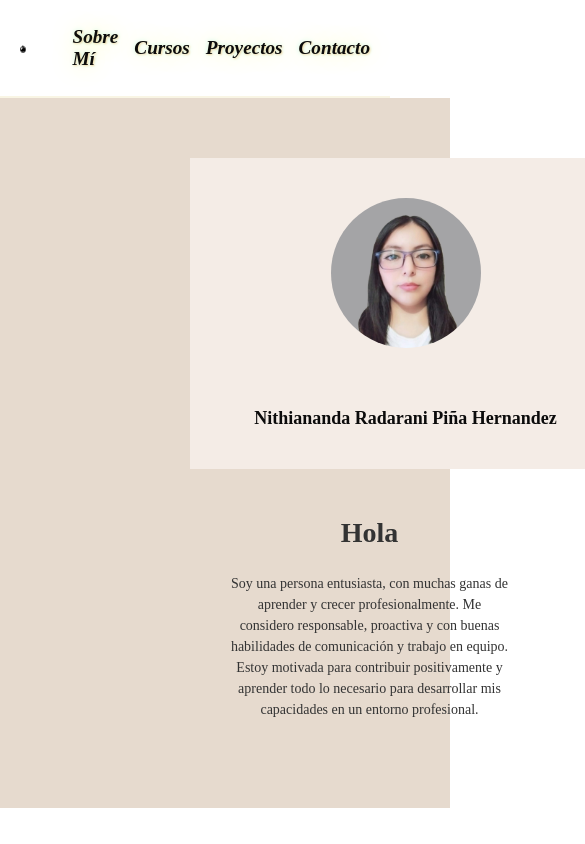
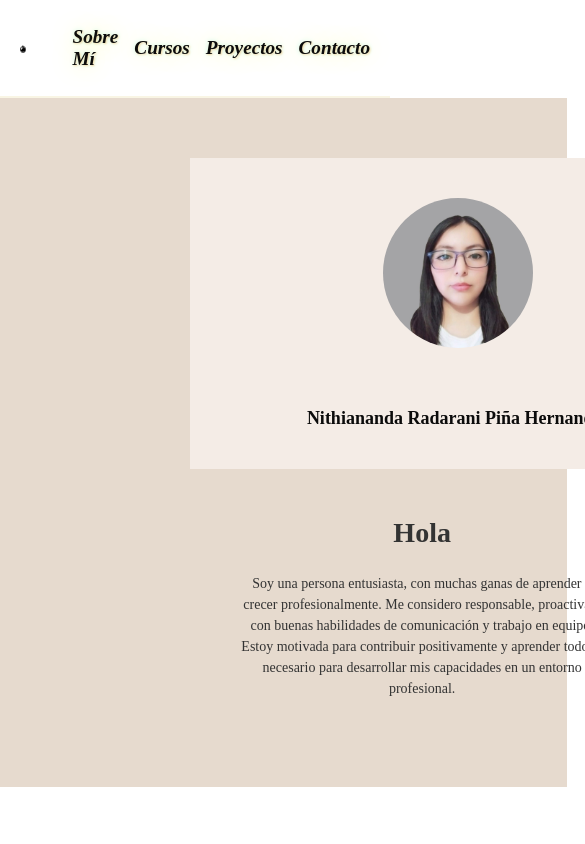
Before and after one commit to nithia341/pag, a React (Create React App) app: page /inicio in a window 390 px wide. Shown: the top 844 px of the page, 585 px wide, since content can reach past the window. Built offline with nearby package versions, Linux system fonts and the light colour scheme.

Commit message:
cambio principal

```diff
--- a/src/App.css
+++ b/src/App.css
@@ -23,7 +23,7 @@ body, html {
   }
 
   .left-half, .right-half {
-    width: 100%; /* Ambas mitades ocupan el 100% del ancho en pantallas pequeñas */
+    width: 130%; /* Ambas mitades ocupan el 100% del ancho en pantallas pequeñas */
 
 
   }
```
